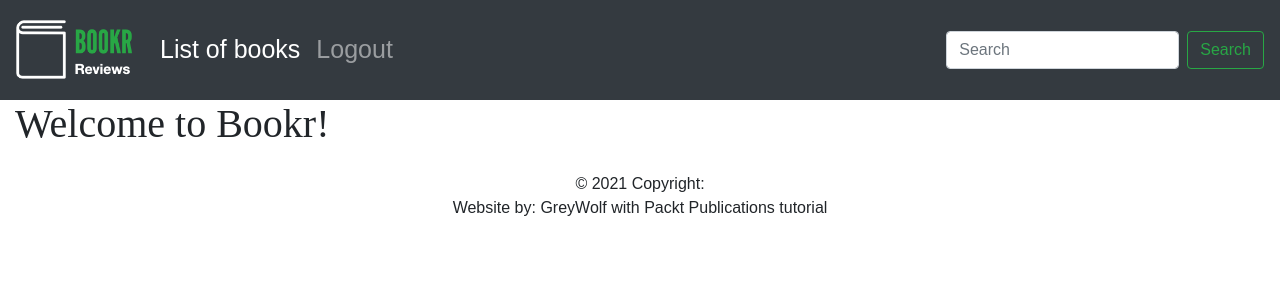
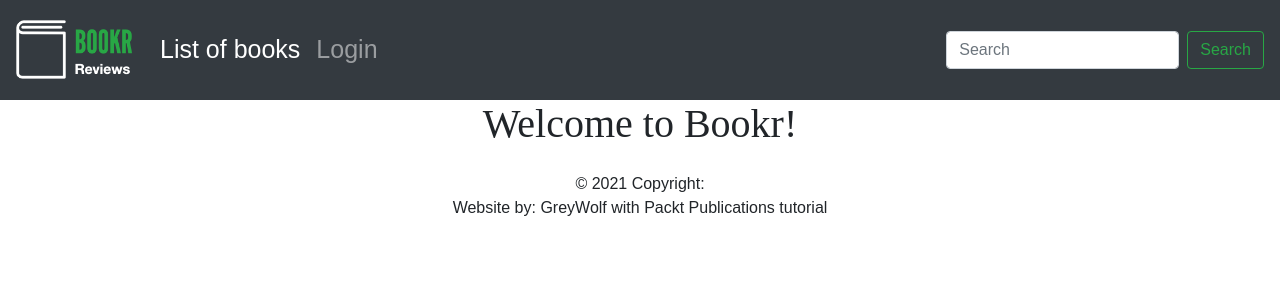
Before and after one commit to FluffyGreyWolf/django-book-review-app, a Django app: page / in a window 1280 px wide. Shown: the top 300 px of the page. Run offline with Django 3.2, Linux system fonts and the light colour scheme; some libraries are stand-ins or nearby versions.

Commit message:
update: user can't see links/buttons that he doesn't have permissions for

```diff
--- a/bookr/urls.py
+++ b/bookr/urls.py
@@ -18,9 +18,11 @@ from django.urls import path, include
 from django.conf import settings
 from django.conf.urls.static import static
 import reviews.views
+import bookr.views
 
 urlpatterns = [
     path('accounts/', include(('django.contrib.auth.urls', 'auth'), namespace='accounts')),
+    path('accounts/profile/', bookr.views.profile, name='profile'),
     path('admin/', admin_site.urls),
     path('', include('reviews.urls')),
 ]
--- /dev/null
+++ b/bookr/views.py
@@ -0,0 +1,4 @@
+from django.shortcuts import render
+
+def profile(request):
+    return render(request, 'profile.html')
--- a/reviews/templates/reviews/book_details.html
+++ b/reviews/templates/reviews/book_details.html
@@ -34,12 +34,16 @@
         <span class="text-info">Rating: </span> <span>{{ review.rating }}</span>
         <br />
         <span class="text-info">Creator: </span> <span>{{ review.creator }}</span>
+        {% if user.is_staff or user.id == review.creator.id %}
         <a href="{% url 'review_edit' book.pk review.pk %}">Edit Review</a>
+        {% endif %}
       </li>
       {% endfor %} {% endif %}
     </li>
   </ul>
 </div>
+{% if user.is_authenticated %}
 <a class="btn btn-primary" href="{% url 'review_create' book.pk %}">Add Review</a>
 <a class="btn btn-primary" href="{% url 'book_media' book.pk %}">Add cover</a>
+{% endif %}
 {% endblock %}
--- a/reviews/views.py
+++ b/reviews/views.py
@@ -8,6 +8,11 @@ from .forms import SearchForm, PublisherForm, ReviewForm, BookMediaForm
 from io import BytesIO
 from PIL import Image
 from django.core.files.images import ImageFile
+from django.contrib.auth.decorators import user_passes_test, login_required
+from django.core.exceptions import PermissionDenied
+
+def is_staff_user(user):
+    return user.is_staff
 
 def book_list(request):
     books = Book.objects.all()
@@ -62,6 +67,7 @@ def book_search(request):
 
     return render(request, "reviews/search-results.html", {"form": form, "search_text": search_text, "books": books})
 
+@user_passes_test(is_staff_user)
 def publisher_edit(request, pk=None):
     if pk is not None:
         publisher = get_object_or_404(Publisher, pk=pk)
@@ -81,11 +87,15 @@ def publisher_edit(request, pk=None):
         form = PublisherForm(instance=publisher)
     return render(request, "reviews/instance-form.html", {"form": form, "instance": publisher, "model_type": "Publisher"})
 
+@login_required
 def review_edit(request, book_pk, review_pk=None):
     book = get_object_or_404(Book, pk=book_pk)
 
     if review_pk is not None:
         review = get_object_or_404(Review, book_id=book_pk, pk=review_pk)
+        user = request.user
+        if not user.is_staff and review.creator.id != user.id:
+            raise PermissionDenied
     else:
         review = None
 
@@ -115,7 +125,7 @@ def review_edit(request, book_pk, review_pk=None):
                    "related_model_type": "Book"
                    })
 
-
+@login_required
 def book_media(request, pk):
     book = get_object_or_404(Book, pk=pk)
     if request.method == "POST":
--- a/templates/base.html
+++ b/templates/base.html
@@ -43,7 +43,11 @@
             <a class="nav-link" href="/books/">List of books <span class="sr-only">(current)</span></a>
           </li>
           <li class="nav-item">
-            <a class="nav-link" href="#">Logout</a>
+            {% if user.is_authenticated %}
+            <a class="nav-link" href="/accounts/logout">Logout</a>
+            {% else %}
+            <a class="nav-link" href="/accounts/login">Login</a>
+            {% endif %}
           </li>
         </ul>
         <form action="{% url 'book_search' %}" class="form-inline my-2 my-lg-0">
@@ -58,6 +62,11 @@
           />
           <button class="btn btn-outline-success my-2 my-sm-0" type="submit">Search</button>
         </form>
+        {% if user.is_authenticated %}
+        <li class="nav-link">
+         <a class="text-success" href="accounts/profile">{{ request.user }}</a>
+        </li>
+        {% endif %}
       </div>
     </nav>
     <div class="container-fluid">
@@ -67,7 +76,14 @@
         </div>
       {% endfor %}
       {% block content %}
+      {% if user.is_authenticated %}
+      <div class="text-center">
+      <h1>Hi {{ request.user }}</h1><br>
         <h1>Welcome to Bookr!</h1>
+      </div>
+        {% else %}
+        <h1 class="text-center">Welcome to Bookr!</h1>
+      {% endif %}
       {% endblock %}
       </div>
     <!-- Copyright -->
```
Also changed, not shown: templates/profile.html (added, +17 -0 lines).
